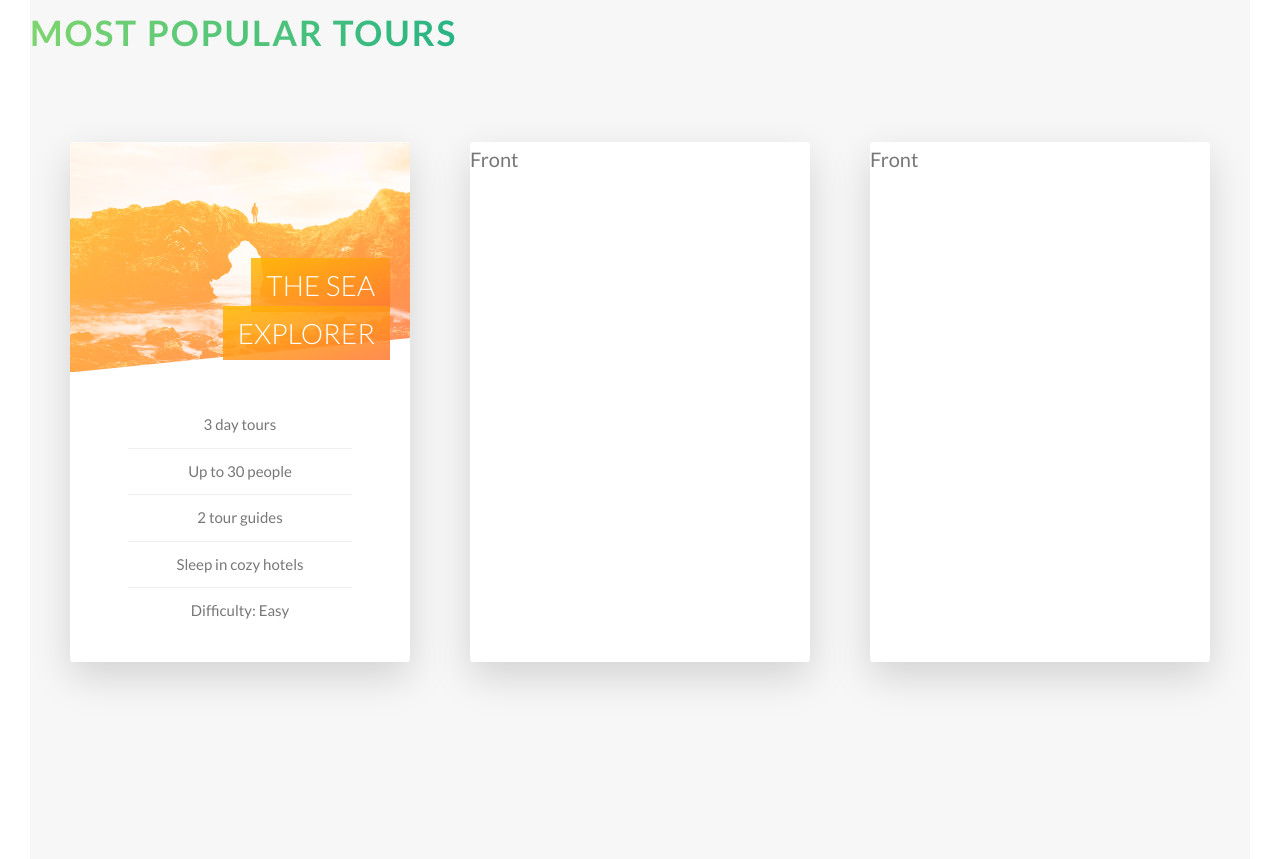
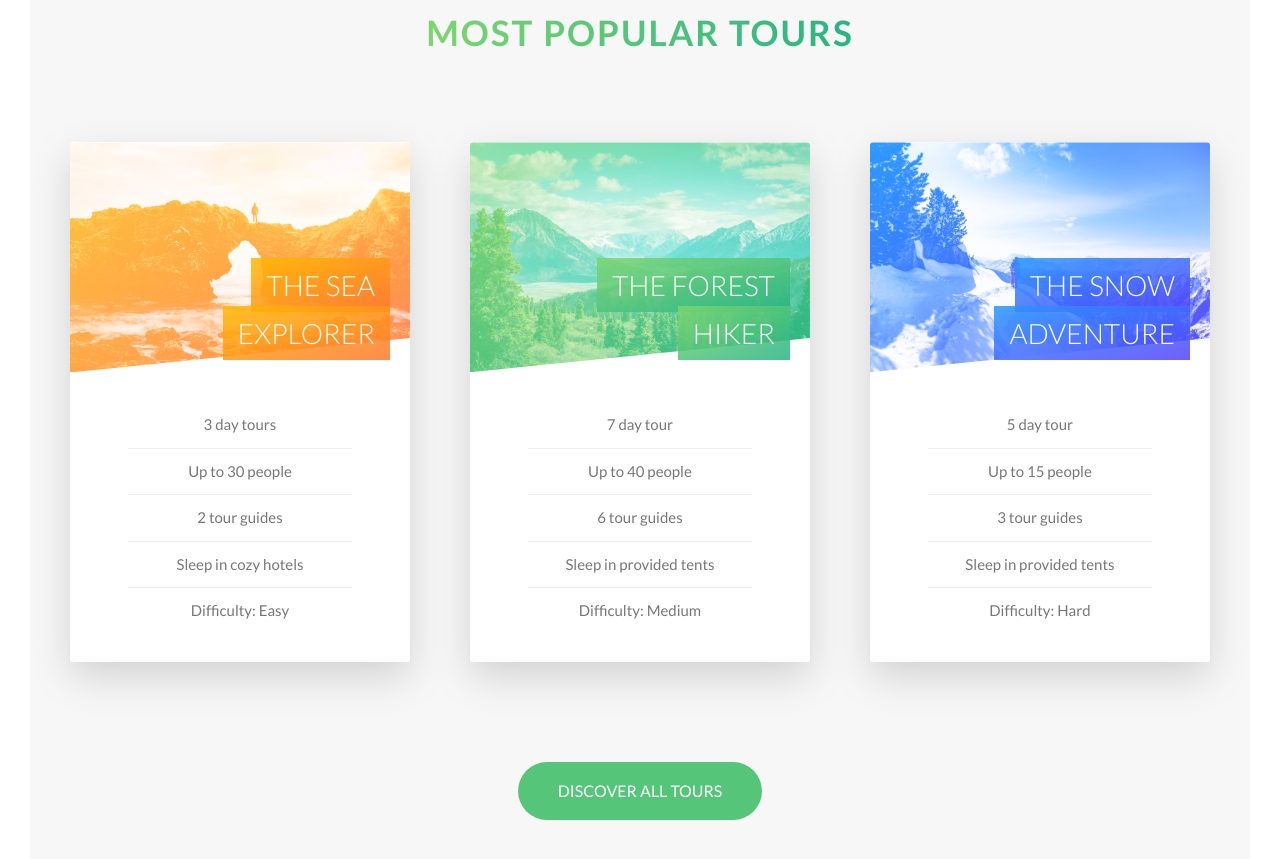
Before and after one commit to toddnguyen47/advanced-css-course, a website: page Natours/starter/index.html in a window 1280 px wide. Shown: the part 2385-3244 px from the top of the page. Drawn offline with Linux system fonts and the light colour scheme.

Commit message:
Finished card section

```diff
--- a/Natours/starter/index.html
+++ b/Natours/starter/index.html
@@ -188,18 +188,16 @@
       </section>
 
       <section class="section-tours">
-        <h2 class="heading-secondary u-margin-bottom-large">
-          Most Popular Tours
-        </h2>
+        <div class="u-center-text">
+          <h2 class="heading-secondary u-margin-bottom-large">Most Popular Tours</h2>
+        </div>
 
         <div class="row">
           <!--First Column-->
           <div class="col-1-of-3">
             <div class="card">
               <div class="card__side card__side--front">
-                <div class="card__picture card__picture--1">
-                  &nbsp;
-                </div>
+                <div class="card__picture card__picture--1"></div>
                 <h4 class="card__heading">
                   <span class="card__heading-span card__heading-span--1">
                       The Sea Explorer
@@ -215,7 +213,17 @@
                   </ul>
                 </div>
               </div>
-              <div class="card__side card__side--back card__side--back-1">Back</div>
+              <div class="card__side card__side--back card__side--back-1">
+                <div class="card__calltoaction">
+                  <!--Block for the price-->
+                  <div class="card__price-box">
+                    <p class="card__price-only">Only</p>
+                    <p class="card__price-value">$297</p>
+                  </div>
+                  <!--Block for the link to book-->
+                  <a href="#" class="btn btn--white">Book now!</a>
+                </div>
+              </div>
             </div>
           </div>
 
@@ -223,10 +231,32 @@
           <div class="col-1-of-3">
             <div class="card">
               <div class="card__side card__side--front">
-                Front
+                <div class="card__picture card__picture--2"></div>
+                <h4 class="card__heading">
+                  <span class="card__heading-span card__heading-span--2">
+                    The Forest Hiker
+                  </span>
+                </h4>
+                <div class="card__details">
+                  <ul>
+                    <li>7 day tour</li>
+                    <li>Up to 40 people</li>
+                    <li>6 tour guides</li>
+                    <li>Sleep in provided tents</li>
+                    <li>Difficulty: Medium</li>
+                  </ul>
+                </div>
               </div>
               <div class="card__side card__side--back card__side--back-2">
-                Back
+                <div class="card__calltoaction">
+                  <!--Price-->
+                  <div class="card__price-box">
+                    <p class="card__price-only">Only</p>
+                    <p class="card__price-value">$497</p>
+                  </div>
+                  <!--Book now!-->
+                  <a href="#" class="btn btn--white">Book now!</a>
+                </div>
               </div>
             </div>
           </div>
@@ -235,13 +265,39 @@
           <div class="col-1-of-3">
             <div class="card">
               <div class="card__side card__side--front">
-                Front
+                <div class="card__picture card__picture--3"></div>
+                <h4 class="card__heading">
+                  <span class="card__heading-span card__heading-span--3">
+                    The Snow Adventure
+                  </span>
+                </h4>
+                <div class="card__details">
+                  <ul>
+                    <li>5 day tour</li>
+                    <li>Up to 15 people</li>
+                    <li>3 tour guides</li>
+                    <li>Sleep in provided tents</li>
+                    <li>Difficulty: Hard</li>
+                  </ul>
+                </div>
               </div>
               <div class="card__side card__side--back card__side--back-3">
-                Back
+                <div class="card__calltoaction">
+                  <!--Price-->
+                  <div class="card__price-box">
+                    <div class="card__price-only">Only</div>
+                    <div class="card__price-value">$897</div>
+                  </div>
+                  <!--Book now!-->
+                  <a href="#" class="btn btn--white">Book now!</a>
+                </div>
               </div>
             </div>
           </div>
+        </div>
+
+        <div class="u-center-text u-margin-top-largest ">
+          <a href="#" class="btn btn--green">Discover all tours</a>
         </div>
       </section>
     </main>
--- a/Natours/starter/sass/base/_utilities.scss
+++ b/Natours/starter/sass/base/_utilities.scss
@@ -3,3 +3,6 @@
 .u-margin-bottom-large {margin-bottom: 8rem;}
 .u-margin-bottom-medium {margin-bottom: 4rem;}
 .u-margin-bottom-small {margin-bottom: 1.5rem;}
+
+.u-margin-top-largest {margin-top: 10rem;}
+.u-margin-top-large {margin-top: 8rem;}
--- a/Natours/starter/sass/components/_button.scss
+++ b/Natours/starter/sass/components/_button.scss
@@ -38,11 +38,20 @@
   }
 
   &--white {
-    background-color: white;
+    background-color: $color-white;
     color: $color-gray-dark;
 
     &::after {
-      background-color: white;
+      background-color: $color-white;
+    }
+  }
+
+  &--green {
+    background-color: $color-primary;
+    color: $color-white;
+
+    &::after {
+      background-color: $color-primary;
     }
   }
 
--- a/Natours/starter/sass/components/_card.scss
+++ b/Natours/starter/sass/components/_card.scss
@@ -5,6 +5,7 @@
   position: relative;
   height: $default-card-height;
 
+  // BOTH SIDES' STYLING
   &__side {
     font-size: 2rem;
     height: $default-card-height;
@@ -32,6 +33,14 @@
       &-1 {
         background-image: linear-gradient(to right bottom, $color-secondary-light, $color-secondary-dark);
       }
+
+      &-2 {
+        background-image: linear-gradient(to right bottom, $color-primary-light, $color-primary-dark);
+      }
+
+      &-3 {
+        background-image: linear-gradient(to right bottom, $color-tertiary-light, $color-tertiary-dark);
+      }
     }
   }
 
@@ -39,17 +48,14 @@
     transform: rotateY(-180deg);
   }
 
-  &:hover &__side--back {
-    transform: rotateY(0deg);
-  }
-
-
   &__picture {
     background-size: cover;
     height: 23rem;
     background-blend-mode: screen;
     -webkit-clip-path:  polygon(0 0, 100% 0, 100% 85%, 0 100%);
     clip-path:          polygon(0 0, 100% 0, 100% 85%, 0 100%);
+    border-top-left-radius: .3rem;
+    border-top-right-radius: .3rem;
 
     &--1 {
       background-image:
@@ -58,15 +64,19 @@
     }
 
     &--2 {
-      background-image: url("../img/nat-5.jpg");
+      background-image:
+        linear-gradient(to right bottom, $color-primary-light, $color-primary-dark),
+        url("../img/nat-6.jpg");
     }
 
     &--3 {
-      background-image: url("../img/nat-5.jpg");
+      background-image:
+        linear-gradient(to right bottom, $color-tertiary-light, $color-tertiary-dark),
+        url("../img/nat-7.jpg");
     }
   }
 
-
+  // FRONT SIDE STYLING
   &__heading {
     font-size: 2.8rem;
     font-weight: 300;
@@ -79,7 +89,6 @@
     width: 75%;
   }
 
-
   &__heading-span {
     padding: 1rem 1.5rem;
     -webkit-box-decoration-break: clone;
@@ -88,8 +97,15 @@
     &--1 {
       background-image: linear-gradient(to right bottom, rgba($color-secondary-light, .85), rgba($color-secondary-dark, .85));
     }
+
+    &--2 {
+      background-image: linear-gradient(to right bottom, rgba($color-primary-light, .85), rgba($color-primary-dark, .85));
+    }
+
+    &--3 {
+      background-image: linear-gradient(to right bottom, rgba($color-tertiary-light, .85), rgba($color-tertiary-dark, .85));
+    }
   }
-
 
   &__details {
     padding: 3rem;
@@ -109,4 +125,33 @@
       }
     }
   }
+
+  // BACK SIDE STYLING
+  &:hover &__side--back {
+    transform: rotateY(0deg);
+  }
+
+  &__calltoaction {
+    position: absolute;
+    top: 50%;
+    left: 50%;
+    transform: translate(-50%, -50%);
+    width: 90%;
+    text-align: center;
+  }
+
+  &__price-box {
+    color: $color-white;
+    margin-bottom: 8rem;
+  }
+
+  &__price-only {
+    font-size: 1.4rem;
+    text-transform: uppercase;
+  }
+
+  &__price-value {
+    font-size: 6rem;
+    font-weight: 100;
+  }
 }
--- a/Natours/starter/sass/pages/_home.scss
+++ b/Natours/starter/sass/pages/_home.scss
@@ -27,6 +27,6 @@
 
 .section-tours {
   background-color: $color-grey-light-1;
-  padding: 25rem 0 50rem 0;
+  padding: 25rem 0 15rem 0;
   margin-top: -10rem;
 }
```
Also changed, not shown: Natours/starter/css/style.css.
